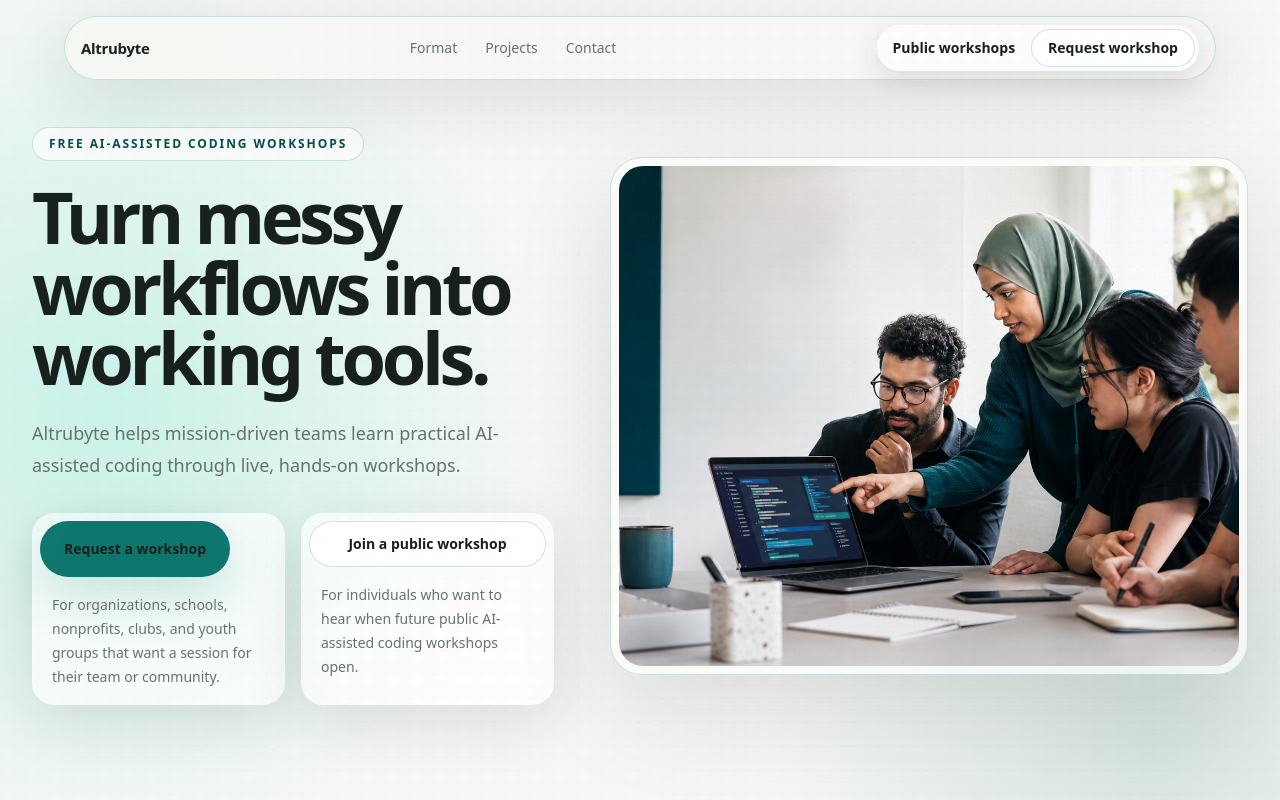
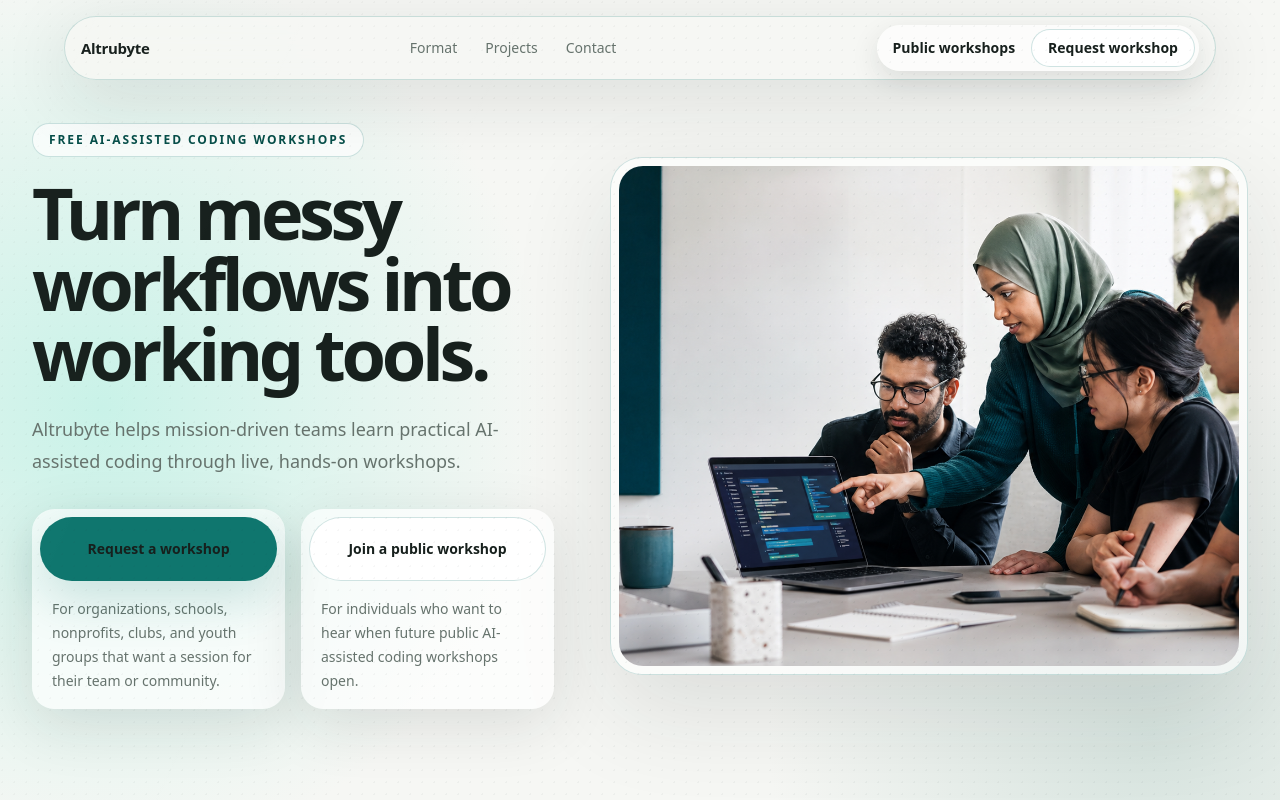
Before and after one commit to BaconMan1168/altrubyte, a Next.js app: page / in a window 1280 px wide. Shown: the top 800 px of the page. Built offline with nearby package versions, Linux system fonts and the light colour scheme.

Commit message:
fix: balance hero cta buttons

```diff
--- a/app/globals.css
+++ b/app/globals.css
@@ -100,34 +100,39 @@ a {
 }
 
 .arrow-reveal-button {
+  position: relative;
   transition:
     padding 760ms cubic-bezier(0.16, 1, 0.3, 1),
     transform 760ms cubic-bezier(0.16, 1, 0.3, 1),
     box-shadow 760ms cubic-bezier(0.16, 1, 0.3, 1);
 }
 
+.arrow-reveal-button .button-label {
+  transition: transform 760ms cubic-bezier(0.16, 1, 0.3, 1);
+}
+
 .arrow-reveal-button .arrow-chip {
-  max-width: 0;
+  position: absolute;
+  right: 1rem;
+  top: 50%;
   width: 2rem;
-  margin-left: 0;
   opacity: 0;
-  padding-inline: 0;
-  transform: translateX(-0.45rem) scale(0.72);
+  pointer-events: none;
+  transform: translateY(-50%) translateX(-0.35rem) scale(0.68);
   transition:
-    max-width 760ms cubic-bezier(0.16, 1, 0.3, 1),
-    margin-left 760ms cubic-bezier(0.16, 1, 0.3, 1),
-    padding-inline 760ms cubic-bezier(0.16, 1, 0.3, 1),
     opacity 520ms cubic-bezier(0.16, 1, 0.3, 1),
     transform 760ms cubic-bezier(0.16, 1, 0.3, 1);
 }
 
+.arrow-reveal-button:hover .button-label,
+.arrow-reveal-button:focus-visible .button-label {
+  transform: translateX(-0.7rem);
+}
+
 .arrow-reveal-button:hover .arrow-chip,
 .arrow-reveal-button:focus-visible .arrow-chip {
-  max-width: 2rem;
-  margin-left: 0.75rem;
   opacity: 1;
-  padding-inline: 0.5rem;
-  transform: translateX(0) scale(1);
+  transform: translateY(-50%) translateX(0) scale(1);
 }
 
 .grain {
--- a/app/page.tsx
+++ b/app/page.tsx
@@ -112,9 +112,9 @@ function Hero() {
           <div className="rounded-[1.4rem] bg-[color:var(--surface)]/68 p-2 shadow-[0_16px_60px_var(--shadow)]">
             <MotionAnchor
               href={hostWorkshopUrl}
-              className="arrow-reveal-button group inline-flex w-fit items-center justify-center overflow-hidden rounded-full bg-[color:var(--accent)] px-6 py-3 text-sm font-bold text-white shadow-[0_18px_50px_var(--ring)]"
+              className="arrow-reveal-button group inline-flex h-16 w-full items-center justify-center overflow-hidden rounded-full border border-transparent bg-[color:var(--accent)] px-6 text-sm font-bold text-white shadow-[0_18px_50px_var(--ring)]"
             >
-              Request a workshop
+              <span className="button-label">Request a workshop</span>
               <span className="arrow-chip grid h-8 shrink-0 place-items-center overflow-hidden rounded-full bg-white/18">
                 ↗
               </span>
@@ -126,7 +126,7 @@ function Hero() {
           <div className="rounded-[1.4rem] bg-[color:var(--surface)]/68 p-2 shadow-[0_16px_60px_var(--shadow)]">
             <MotionAnchor
               href={joinWorkshopUrl}
-              className="center-fill-button inline-flex w-full items-center justify-center rounded-full border border-[color:var(--ring)] bg-[color:var(--surface)]/76 px-5 py-3 text-sm font-bold text-[color:var(--text)]"
+              className="center-fill-button inline-flex h-16 w-full items-center justify-center rounded-full border border-[color:var(--ring)] bg-[color:var(--surface)]/76 px-5 text-sm font-bold text-[color:var(--text)]"
             >
               Join a public workshop
             </MotionAnchor>
```
